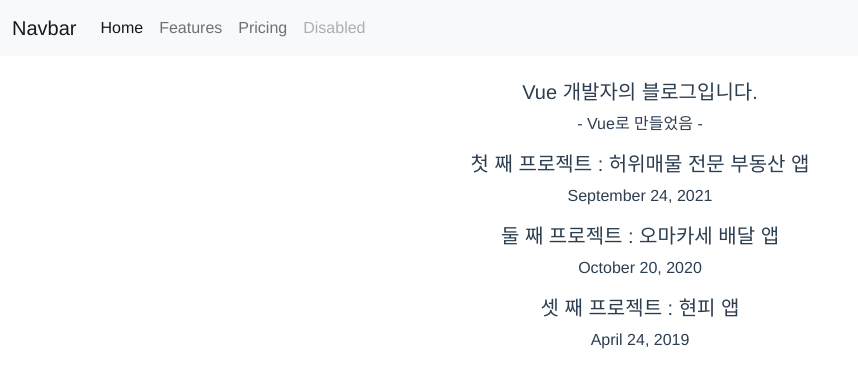
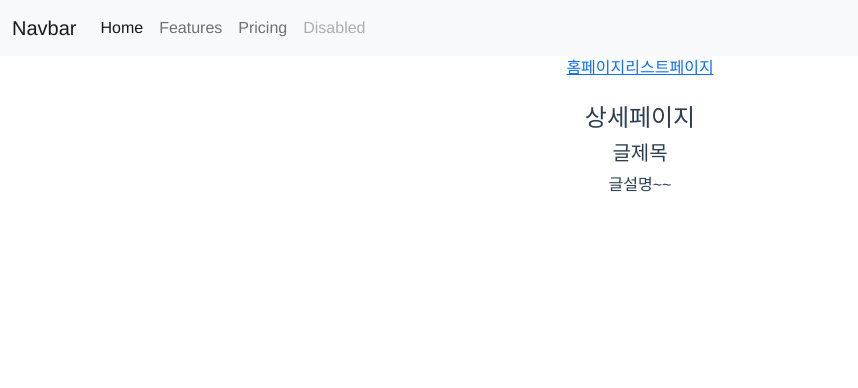
Before and after one commit to rodtn0/codingapple_vue, a Vue app: page /detail in a window 1280 px wide. Shown: the top 388 px of the page, without its empty margins (0-858 px from the left). Built offline with nearby package versions, Linux system fonts and the light colour scheme.

Commit message:
Part 2 상세페이지 200만개 만들기

```diff
--- a/package.json
+++ b/package.json
@@ -9,7 +9,8 @@
   },
   "dependencies": {
     "core-js": "^3.6.5",
-    "vue": "^3.0.0"
+    "vue": "^3.0.0",
+    "vue-router": "^4.0.12"
   },
   "devDependencies": {
     "@vue/cli-plugin-babel": "~4.5.0",
--- a/src/App.vue
+++ b/src/App.vue
@@ -25,18 +25,20 @@
     </div>
   </nav>
 
-  <div class="container mt-4">
-    <h5>Vue 개발자의 블로그입니다.</h5>
-    <p>- Vue로 만들었음 -</p>
+  <router-link to="/">홈페이지</router-link>
+  <router-link to="/list">리스트페이지</router-link>
+
+  <div class="mt-4">
+    <router-view :블로그글="블로그글" />
   </div>
 
-  <List :블로그글="블로그글"/>
+<!--  <List :블로그글="블로그글"/>-->
 
 </template>
 
 <script>
-import List from './components/List';
 import blog from './assets/blog';
+// import List from './components/List';
 
 export default {
   name: 'App',
@@ -46,7 +48,6 @@ export default {
     }
   },
   components: {
-    List : List,
   }
 }
 </script>
--- /dev/null
+++ b/src/components/Detail.vue
@@ -0,0 +1,17 @@
+<template>
+  <div>
+    <h4>상세페이지</h4>
+    <h5>글제목</h5>
+    <p>글설명~~</p>
+  </div>
+</template>
+
+<script>
+export default {
+  name: "Detail"
+}
+</script>
+
+<style scoped>
+
+</style>
--- /dev/null
+++ b/src/components/Home.vue
@@ -0,0 +1,16 @@
+<template>
+  <div class="container mt-4">
+    <h5>Vue 개발자의 블로그입니다.</h5>
+    <p>- Vue로 만들었음 -</p>
+  </div>
+</template>
+
+<script>
+export default {
+  name: "Home"
+}
+</script>
+
+<style scoped>
+
+</style>
--- a/src/main.js
+++ b/src/main.js
@@ -1,4 +1,5 @@
 import { createApp } from 'vue'
 import App from './App.vue'
+import 라우터만든거 from './router.js'
 
-createApp(App).mount('#app')
+createApp(App).use(라우터만든거).mount('#app')
```
Also changed, not shown: src/router.js (added, +27 -0 lines), 1 other file (tests, documents, lock files or other folders).
